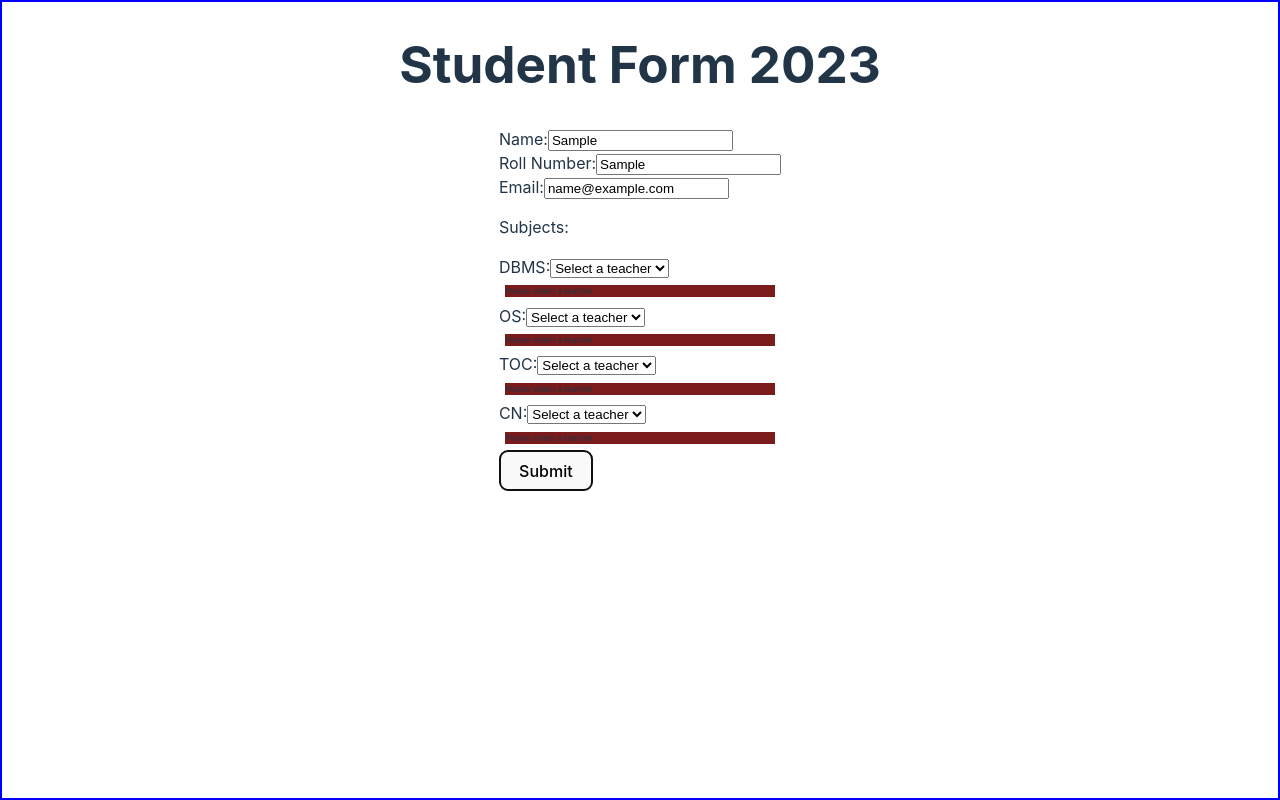
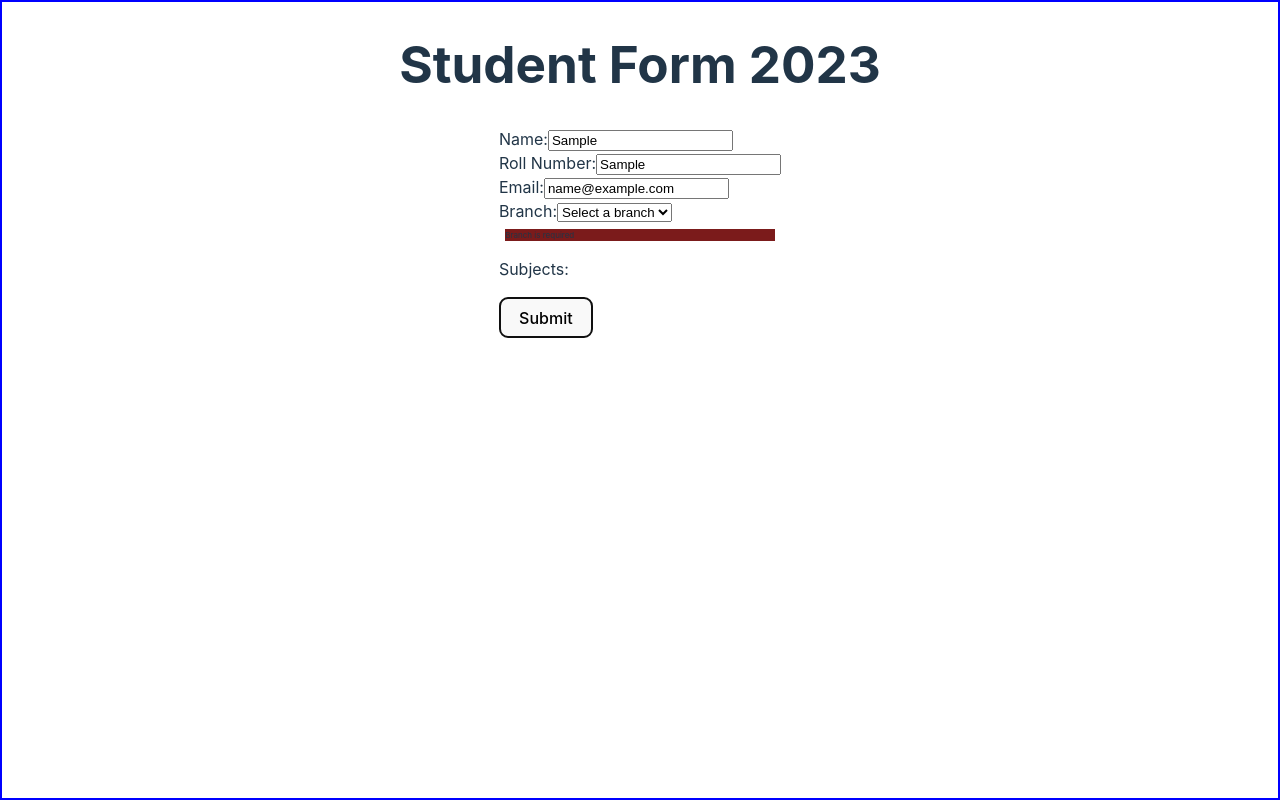
Before and after one commit to MSaiKiran9/studentreg., a React (Vite) app: page / in a window 1280 px wide. Both pictures are taken after typing "Sample", "Sample", "name@example.com" into the empty fields and a click on the button "Submit". Built offline with nearby package versions, Linux system fonts and the light colour scheme.

Commit message:
commit-for-proto1

```diff
--- a/src/Gist.jsx
+++ b/src/Gist.jsx
@@ -1,6 +1,7 @@
 import React from 'react';
 import { useFormik } from 'formik';
 import './gist.css'
+
 
 
 const MyForm = () => {
@@ -9,17 +10,29 @@ const MyForm = () => {
             name: '',
             rollNo: '',
             email: '',
+            branch: '',
             subjects: {
-                'DBMS': '',
-                'OS': '',
-                'TOC': '',
-                'CN': '',
+                sub1: {
+                    branch: '',
+                    teacher: '',
+                },
+                sub2: {
+                    branch: '',
+                    teacher: '',
+                },
+                sub3: {
+                    branch: '',
+                    teacher: '',
+                },
+                sub4: {
+                    branch: '',
+                    teacher: '',
+                },
             },
         },
         validate: (values) => {
             const errors = {};
 
-            // Validate that name, rollNo, and email are not empty
             if (!values.name) {
                 errors.name = 'Name is required';
             }
@@ -31,22 +44,73 @@ const MyForm = () => {
             } else if (!/^[A-Z0-9._%+-]+@[A-Z0-9.-]+\.[A-Z]{2,}$/i.test(values.email)) {
                 errors.email = 'Invalid email address';
             }
+            if (!values.branch) {
+                errors.branch = 'Branch is required';
+            }
 
-            // Validate that each subject has a selected teacher
             Object.keys(values.subjects).forEach((subject) => {
-                if (!values.subjects[subject]) {
+                if (!values.subjects[subject].branch) {
                     errors.subjects = errors.subjects || {};
-                    errors.subjects[subject] = 'Please select a teacher';
+                    errors.subjects[subject] = {
+                        ...errors.subjects[subject],
+                        branch: 'Branch is required',
+                    };
+                }
+                if (!values.subjects[subject].teacher) {
+                    errors.subjects = errors.subjects || {};
+                    errors.subjects[subject] = {
+                        ...errors.subjects[subject],
+                        teacher: 'Teacher is required',
+                    };
                 }
             });
 
             return errors;
         },
         onSubmit: (values) => {
-            // Handle form submission here
+            if (values.rollNo.length != 10) {
+                alert("Roll number can't be less than 10");
+            }
             console.log(values);
         },
     });
+
+    const branchOptions = ['CSE', 'IT', 'EEE', 'ECE', 'MECH'];
+
+    const subjectOptions = {
+        CSE: ['sub1', 'sub2', 'sub3', 'sub4'],
+        IT: ['sub4', 'sub5', 'sub6', 'sub7'],
+        EEE: ['sub8', 'sub9', 'sub10', 'sub11'],
+        ECE: ['sub12', 'sub13', 'sub14', 'sub15'],
+        MECH: ['sub16', 'sub17', 'sub18', 'sub19'],
+    };
+
+    const teacherOptions = {
+        CSE: [
+            'Dr. B.Sateesh Kumar (HOD)',
+            'Dr. T.Venugopal',
+            'Dr. S.Viswanadha Raju',
+            'Sri. M.Uday Kumar',
+            'Sri. P.Sreenivasa Rao',
+            'Mr. O.Raju',
+            'Mr. T.Venkatesh',
+            'Mrs. A.Anusha',
+        ],
+        IT: ['Teacher IT1', 'Teacher IT2', 'Teacher IT3'],
+        EEE: ['Teacher EEE1', 'Teacher EEE2', 'Teacher EEE3'],
+        ECE: ['Teacher ECE1', 'Teacher ECE2', 'Teacher ECE3'],
+        MECH: ['Teacher MECH1', 'Teacher MECH2', 'Teacher MECH3'],
+    };
+
+    const handleBranchChange = (event) => {
+        const selectedBranch = event.target.value;
+        formik.setFieldValue('branch', selectedBranch);
+
+        Object.keys(formik.values.subjects).forEach((subject) => {
+            formik.setFieldValue(`subjects.${subject}.branch`, '');
+            formik.setFieldValue(`subjects.${subject}.teacher`, '');
+        });
+    };
 
     return (
         <form onSubmit={formik.handleSubmit}>
@@ -98,26 +162,75 @@ const MyForm = () => {
                 ) : null}
             </div>
 
+            <div className={`form-group ${formik.touched.branch && formik.errors.branch ? 'error' : ''}`}>
+                <label htmlFor="branch">Branch:</label>
+                <select
+                    id="branch"
+                    name="branch"
+                    onChange={handleBranchChange}
+                    value={formik.values.branch}
+                >
+                    <option value="">Select a branch</option>
+                    {branchOptions.map((branch) => (
+                        <option key={branch} value={branch}>
+                            {branch}
+                        </option>
+                    ))}
+                </select>
+                {formik.touched.branch && formik.errors.branch ? (
+                    <div className="error-box">
+                        <div className="error">{formik.errors.branch}</div>
+                    </div>
+                ) : null}
+            </div>
+
             <div className={`form-group ${formik.touched.subjects && formik.errors.subjects ? 'error' : ''}`}>
                 <p>Subjects:</p>
-                {Object.keys(formik.values.subjects).map((subject) => (
+                {subjectOptions[formik.values.branch]?.map((subject) => (
                     <div key={subject}>
-                        <label htmlFor={`subjects.${subject}`}>{subject}:</label>
+                        <label htmlFor={`subjects.${subject}.branch`}>{subject} Branch:</label>
                         <select
-                            id={`subjects.${subject}`}
-                            name={`subjects.${subject}`}
+                            id={`subjects.${subject}.branch`}
+                            name={`subjects.${subject}.branch`}
                             onChange={formik.handleChange}
-                            value={formik.values.subjects[subject]}
+                            value={formik.values.subjects[subject]?.branch || ''}
+                        >
+                            <option value="">Select a branch</option>
+                            {branchOptions.map((branch) => (
+                                <option key={branch} value={branch}>
+                                    {branch}
+                                </option>
+                            ))}
+                        </select>
+                        {formik.touched.subjects &&
+                            formik.errors.subjects &&
+                            formik.errors.subjects[subject] &&
+                            formik.errors.subjects[subject].branch ? (
+                            <div className="error-box">
+                                <div className="error">{formik.errors.subjects[subject].branch}</div>
+                            </div>
+                        ) : null}
+
+                        <label htmlFor={`subjects.${subject}.teacher`}>Teacher:</label>
+                        <select
+                            id={`subjects.${subject}.teacher`}
+                            name={`subjects.${subject}.teacher`}
+                            onChange={formik.handleChange}
+                            value={formik.values.subjects[subject]?.teacher || ''}
                         >
                             <option value="">Select a teacher</option>
-                            <option value="Teacher 1">Teacher 1</option>
-                            <option value="Teacher 2">Teacher 2</option>
-                            <option value="Teacher 3">Teacher 3</option>
-                            <option value="Teacher 4">Teacher 4</option>
+                            {teacherOptions[formik.values.subjects[subject]?.branch]?.map((teacher) => (
+                                <option key={teacher} value={teacher}>
+                                    {teacher}
+                                </option>
+                            ))}
                         </select>
-                        {formik.touched.subjects && formik.errors.subjects && formik.errors.subjects[subject] ? (
+                        {formik.touched.subjects &&
+                            formik.errors.subjects &&
+                            formik.errors.subjects[subject] &&
+                            formik.errors.subjects[subject].teacher ? (
                             <div className="error-box">
-                                <div className="error">{formik.errors.subjects[subject]}</div>
+                                <div className="error">{formik.errors.subjects[subject].teacher}</div>
                             </div>
                         ) : null}
                     </div>
```
